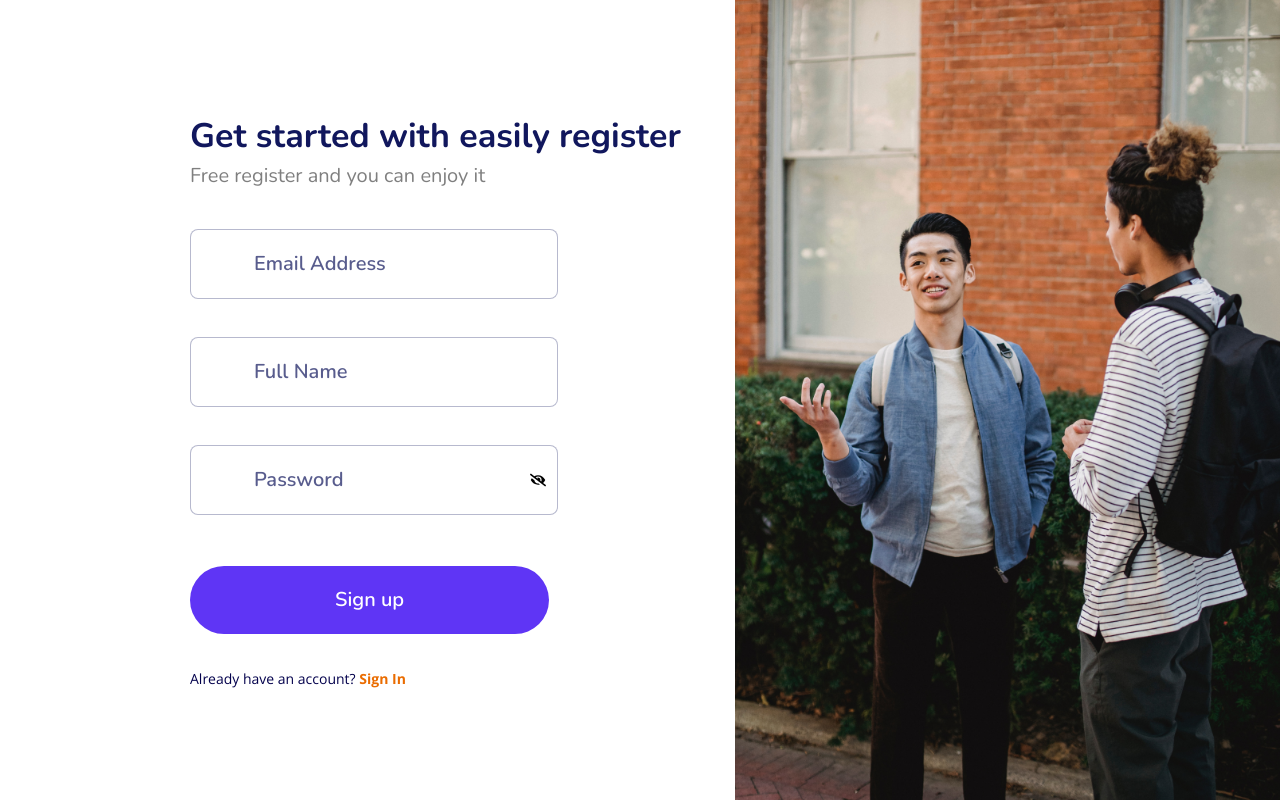
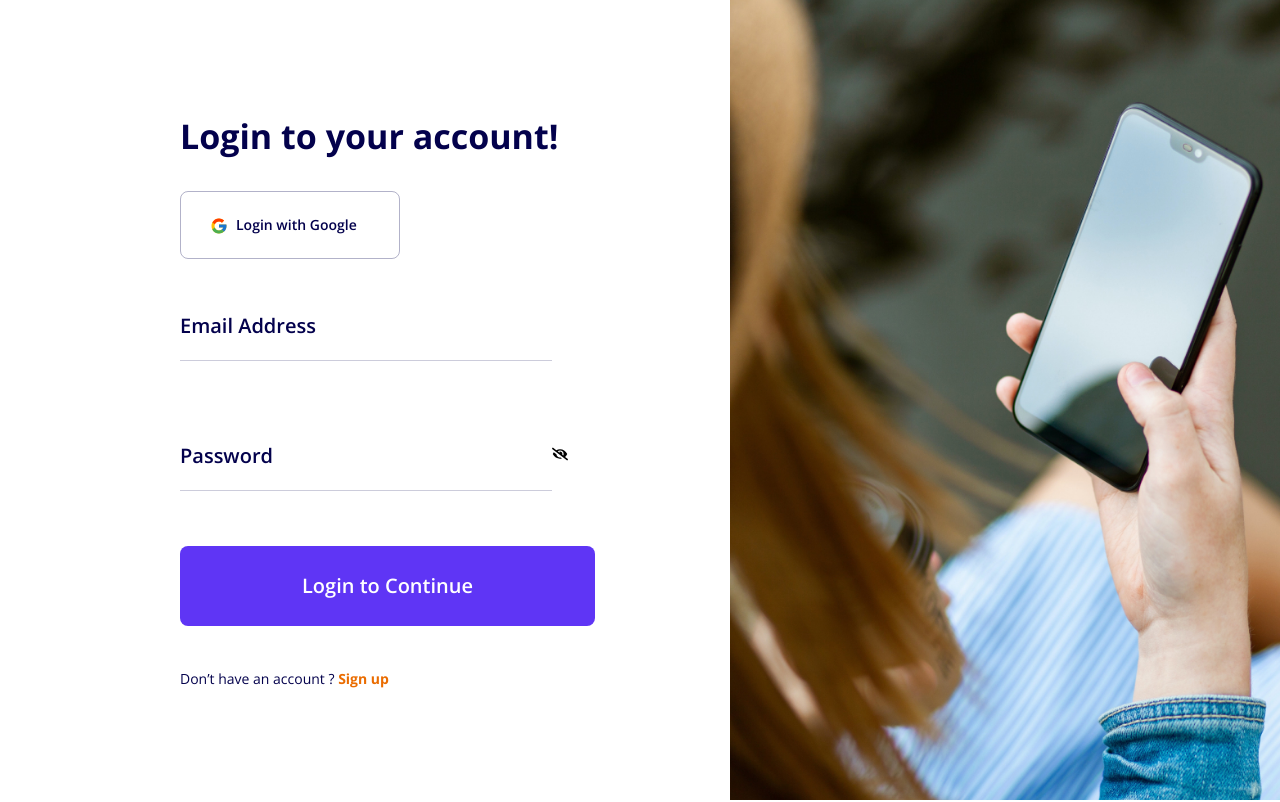
Before and after one commit to imonrana/chatting-application, a React (Vite) app: page /login in a window 1280 px wide. Shown: the top 802 px of the page. Built offline with nearby package versions, Linux system fonts and the light colour scheme.

Commit message:
React-router-dom added

```diff
--- a/package.json
+++ b/package.json
@@ -12,7 +12,8 @@
   "dependencies": {
     "react": "^18.3.1",
     "react-dom": "^18.3.1",
-    "react-icons": "^5.3.0"
+    "react-icons": "^5.3.0",
+    "react-router-dom": "^7.0.1"
   },
   "devDependencies": {
     "@eslint/js": "^9.13.0",
--- a/src/App.jsx
+++ b/src/App.jsx
@@ -1,17 +1,31 @@
-import { useState } from 'react'
-import reactLogo from './assets/react.svg'
-import viteLogo from '/vite.svg'
+// import react router dom
+import {
+  createRoutesFromElements,
+  createBrowserRouter,
+  RouterProvider,
+  Route,
+} from "react-router-dom";
 import './App.css'
-import Registration from './components/Registration/Registration'
-import Login from './components/Login/Login'
+import Registration from "./components/Registration/Registration";
+import Login from "./components/Login/Login";
+
+
+const router = createBrowserRouter(
+  createRoutesFromElements(
+   <Route>
+    <Route path="/" element = {<Registration/>}/>
+    <Route path="/login" element = {<Login/>}/>
+   </Route>
+
+  )
+);
 
 function App() {
 
 
   return (
     <>
-     <Registration/>
-     <Login/>
+    <RouterProvider router={router} />
     </>
   )
 }
--- a/src/components/Login/Login.jsx
+++ b/src/components/Login/Login.jsx
@@ -40,7 +40,7 @@ const Login = () => {
         if(!email){
             setEmailErro("Plase Fill up Email");
         }
-        if(!password){
+       else if(!password){
             setPasswordErro("Plase Fill up Password");
         }
     }
@@ -55,7 +55,7 @@ const Login = () => {
     // login validation end
 
   return (
-    <section className='flex pt-10 items-center '>
+    <section className='flex  items-center '>
         <article className='w-1/2  ml-[180px]'>
             <header className='space-y-[29px]'>
                 <h1 className='font-sans font-bold text-[34px] text-[#03014C]'>Login to your account!</h1>
--- a/src/components/Registration/Registration.jsx
+++ b/src/components/Registration/Registration.jsx
@@ -39,49 +39,40 @@ const Registration = () => {
      const [password, setPassword] = useState("");
      const [passwordErro, setPasswordErro] = useState("");
 
-     const [currentSteep, setCurrentSteep] = useState("email");
+
 
     const handelEmail = (e)=>{
       setEmail(e.target.value);
-      setEmailErro(" ");
+      setEmailErro("");
     }
 
     const handelFullName = (e)=>{
       setFullName(e.target.value);
-      setFullNameErro(" ");
+      setFullNameErro("");
     }
 
     const handelPassword = (e)=>{
       setPassword(e.target.value);
-      setPasswordErro(" ");
+      setPasswordErro("");
     }
 
     const handelSubmit= (e) =>{
       e.preventDefault();
 
-     if(currentSteep === "email"){
       if(!email){
         setEmailErro("Plase input a Email Address");
+
       }
+
       else if(!/^[a-zA-Z0-9._%+-]+@[a-zA-Z0-9.-]+\.[a-zA-Z]{2,}$/.test(email)){
           setEmailErro("Plase input  valid Email Address ")
 
       }
-      else{
-        setCurrentSteep("fullName");
+      else if(!fullName){
+        setFullNameErro("Plase Enter Your Name");
+
       }
-     }
-
-     if(currentSteep === "fullName"){
-      if(!fullName){
-        setFullNameErro("Plase Enter Your Name");
-      }
-      else{
-        setCurrentSteep("password");
-      }
-     }
-      if(currentSteep === "password"){
-        if(!password){
+       else if(!password){
           setPasswordErro("Plase Enter password");
         }
         else if(!/[A-Z]/.test(password)){
@@ -106,14 +97,19 @@ const Registration = () => {
         //         password.length < 8 ){
         //   setPasswordErro("Password must include at least one [A-Z],  [a-z], [0-9], [~!@#$%^&*], and  at least 8 characters.");
         // }
-        else{
-          alert("success")
+        if(email && password && fullName &&  /^[a-zA-Z0-9._%+-]+@[a-zA-Z0-9.-]+\.[a-zA-Z]{2,}$/.test(email) &&
+        /[A-Z]/.test(password) &&
+                /[a-z]/.test(password) &&
+                /[\d]/.test(password) &&
+                /[\W]/.test(password) &&
+                password.length > 8
+      ){
+          alert("Registration Succesfull")
         }
-
       }
 
 
-    }
+
 
   /* =================================
            from validation end
@@ -159,10 +155,10 @@ const Registration = () => {
               Email Address
             </label>
 
-             {currentSteep === "email" && (
+
               <p className="absolute -bottom-5 left-0  text-red-500">{emailErro}</p>
-            )
-            }
+
+
           </fieldset>
 
           {/* Full Name field */}
@@ -187,11 +183,11 @@ const Registration = () => {
             >
               Full Name
             </label>
-           {currentSteep === "fullName" && (
+
              <p className="absolute -bottom-5 left-0 text-red-500">
              {fullNameErro}
            </p>
-           )}
+
           </fieldset>
 
           {/* Password field */}
@@ -215,9 +211,9 @@ const Registration = () => {
             >
               Password
             </label>
-            {currentSteep === "password" && (
+
               <p className="absolute -bottom-12 left-0 text-red-500">{passwordErro}</p>
-            ) }
+
             {/* toogle show pass button */}
           <button onClick={(e)=>{
             e.preventDefault()
```
Also changed, not shown: 1 other file (tests, documents, lock files or other folders).
